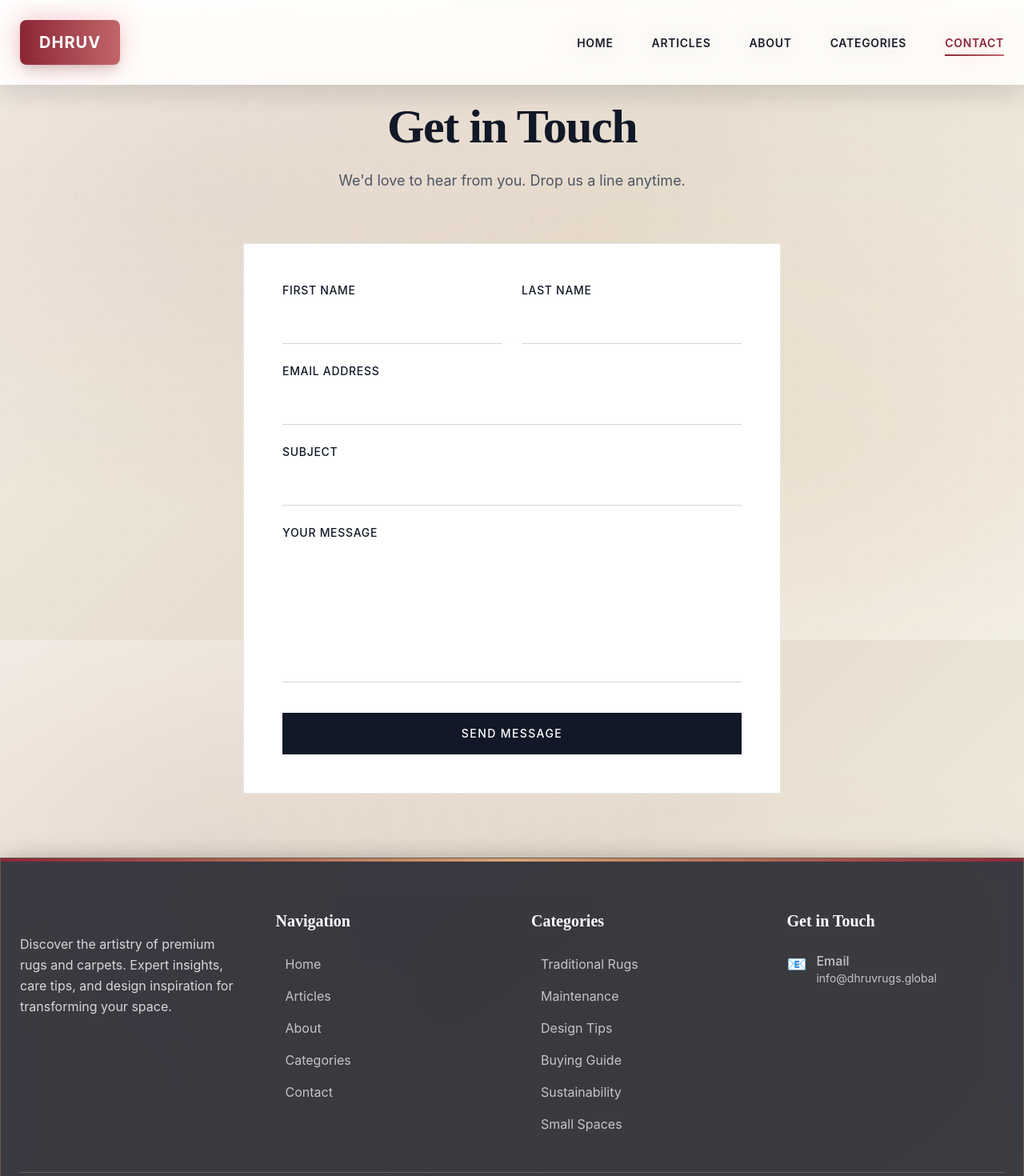
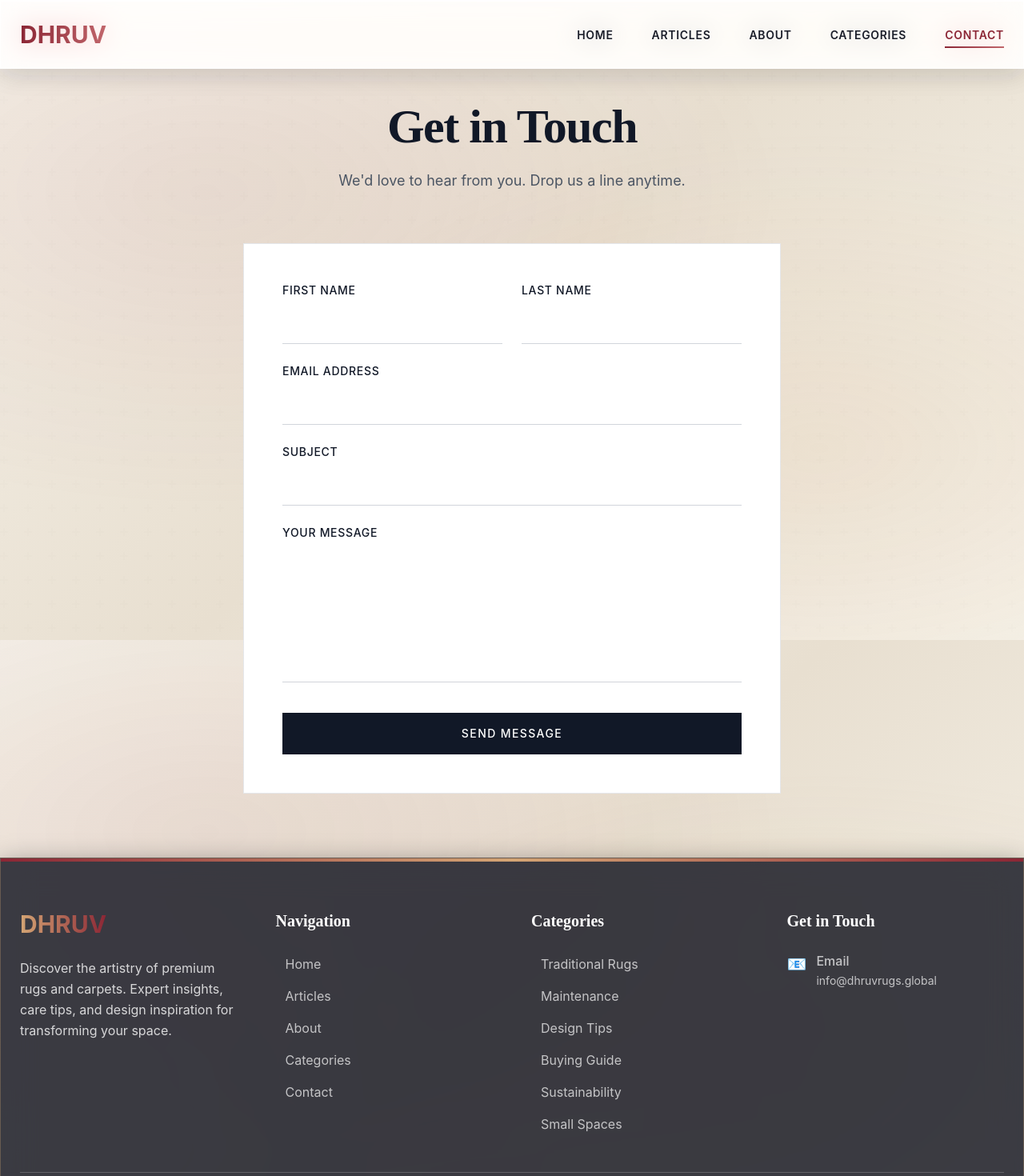
Before and after one commit to SurajCodes-lab/dhruvrugs_blogsite2.0, a Next.js app: page /contact in a window 1280 px wide. Shown: the top 1470 px of the page at 80% size. Built offline with nearby package versions, Linux system fonts and the light colour scheme.

Commit message:
update-logo-to-text

```diff
--- a/src/components/Footer.js
+++ b/src/components/Footer.js
@@ -1,5 +1,5 @@
+// Footer.js
 import Link from 'next/link'
-import Image from 'next/image'
 import blogData from '@/lib/utils/blogData.json'
 
 export default function Footer() {
@@ -16,13 +16,6 @@ export default function Footer() {
     href: `/blog?category=${encodeURIComponent(category.name)}`
   }))
 
-  const socialLinks = [
-    { label: 'Instagram', href: '#', icon: '📷' },
-    { label: 'Facebook', href: '#', icon: '📘' },
-    { label: 'Pinterest', href: '#', icon: '📌' },
-    { label: 'Twitter', href: '#', icon: '🐦' },
-  ]
-
   return (
     <footer className="glass-dark text-white py-16 relative overflow-hidden">
       {/* Decorative accents */}
@@ -33,33 +26,14 @@ export default function Footer() {
           {/* Brand */}
           <div>
             <Link href="/" className="inline-block mb-6">
-              {/* <div className="h-12 w-auto relative group">
-                <Image
-                  src="/dhruv-logo.jpg"
-                  alt="Dhruv Rugs International"
-                  width={200}
-                  height={48}
-                  className="h-12 w-auto object-contain brightness-0 invert group-hover:scale-105 transition-transform"
-                  priority
-                />
-              </div> */}
+              <span className="text-3xl font-bold bg-gradient-to-r from-[#d4a574] to-[#8b2635] bg-clip-text text-transparent hover:scale-105 transition-transform inline-block">
+                DHRUV
+              </span>
             </Link>
             <p className="text-white/80 leading-relaxed mb-6">
               Discover the artistry of premium rugs and carpets. Expert insights, care tips,
               and design inspiration for transforming your space.
             </p>
-            {/* <div className="flex gap-4">
-              {socialLinks.map((social) => (
-                <Link
-                  key={social.label}
-                  href={social.href}
-                  className="w-10 h-10 rounded-full glass flex items-center justify-center text-lg hover:glass-accent hover:scale-110 transition-all duration-300"
-                  aria-label={social.label}
-                >
-                  {social.icon}
-                </Link>
-              ))}
-            </div> */}
           </div>
 
           {/* Navigation */}
@@ -106,23 +80,11 @@ export default function Footer() {
                 <span className="text-[#d4a574] text-xl mt-0.5">📧</span>
                 <div>
                   <p className="font-medium">Email</p>
-                  <p className="text-sm">  info@dhruvrugs.global</p>
+                  <a href="mailto:info@dhruvrugs.global" className="text-sm hover:text-[#d4a574] transition-colors">
+                    info@dhruvrugs.global
+                  </a>
                 </div>
               </div>
-              {/* <div className="flex items-start gap-3 text-white/70 hover:text-white transition-colors group">
-                <span className="text-[#d4a574] text-xl mt-0.5">📞</span>
-                <div>
-                  <p className="font-medium">Phone</p>
-                  <p className="text-sm">+91 98765 43210</p>
-                </div>
-              </div> */}
-              {/* <div className="flex items-start gap-3 text-white/70 hover:text-white transition-colors group">
-                <span className="text-[#d4a574] text-xl mt-0.5">📍</span>
-                <div>
-                  <p className="font-medium">Location</p>
-                  <p className="text-sm">Mumbai, India</p>
-                </div>
-              </div> */}
             </div>
           </div>
         </div>
@@ -132,17 +94,6 @@ export default function Footer() {
           <p className="text-white/60 text-sm">
             © {new Date().getFullYear()} Dhruv Rugs International. All rights reserved.
           </p>
-          {/* <div className="flex gap-6 text-sm">
-            <Link href="/privacy" className="text-white/60 hover:text-[#d4a574] transition-colors">
-              Privacy Policy
-            </Link>
-            <Link href="/terms" className="text-white/60 hover:text-[#d4a574] transition-colors">
-              Terms of Service
-            </Link>
-            <Link href="/sitemap" className="text-white/60 hover:text-[#d4a574] transition-colors">
-              Sitemap
-            </Link>
-          </div> */}
         </div>
       </div>
     </footer>
--- a/src/components/Header.js
+++ b/src/components/Header.js
@@ -1,14 +1,13 @@
+// Header.js
 'use client'
 import { useState, useEffect } from 'react'
 import { usePathname } from 'next/navigation'
 import Link from 'next/link'
-import Image from 'next/image'
 
 export default function Header() {
   const pathname = usePathname()
   const [activeLink, setActiveLink] = useState('home')
   const [mobileMenuOpen, setMobileMenuOpen] = useState(false)
-  const [imageError, setImageError] = useState(false)
   const [scrolled, setScrolled] = useState(false)
 
   useEffect(() => {
@@ -44,24 +43,10 @@ export default function Header() {
   return (
     <header className={`fixed top-0 w-full z-50 transition-all duration-500 ${scrolled ? 'glass-strong shadow-lg' : 'glass'}`}>
       <nav className="max-w-7xl mx-auto px-6 flex justify-between items-center py-6">
-        <Link href="/" className="flex items-center group">
-          <div className="h-14 w-auto relative">
-            {!imageError ? (
-              <Image
-                src="/"
-                alt="Dhruv Rugs International"
-                width={200}
-                height={56}
-                className="h-14 w-auto object-contain drop-shadow-md transition-transform duration-300 group-hover:scale-105"
-                onError={() => setImageError(true)}
-                priority
-              />
-            ) : (
-              <div className="h-14 px-6 bg-gradient-to-r from-[#8b2635] to-[#c1666b] rounded-lg flex items-center justify-center shadow-lg">
-                <span className="text-white font-bold text-xl tracking-wider">DHRUV</span>
-              </div>
-            )}
-          </div>
+        <Link href="/" className="group">
+          <span className="text-3xl font-bold bg-gradient-to-r from-[#8b2635] to-[#c1666b] bg-clip-text text-transparent group-hover:scale-105 transition-transform inline-block">
+            DHRUV
+          </span>
         </Link>
 
         <ul className="hidden md:flex gap-12 items-center">
```
